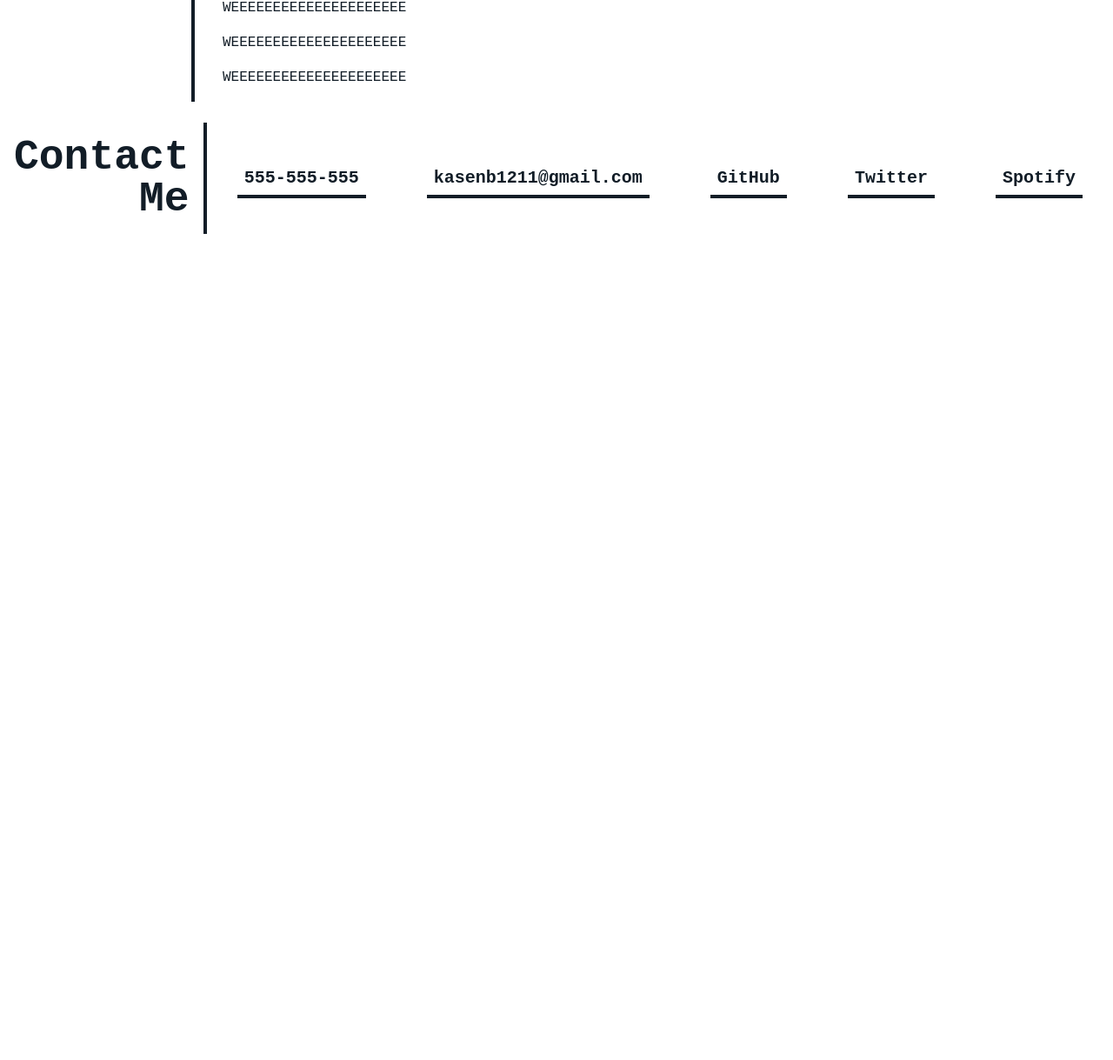
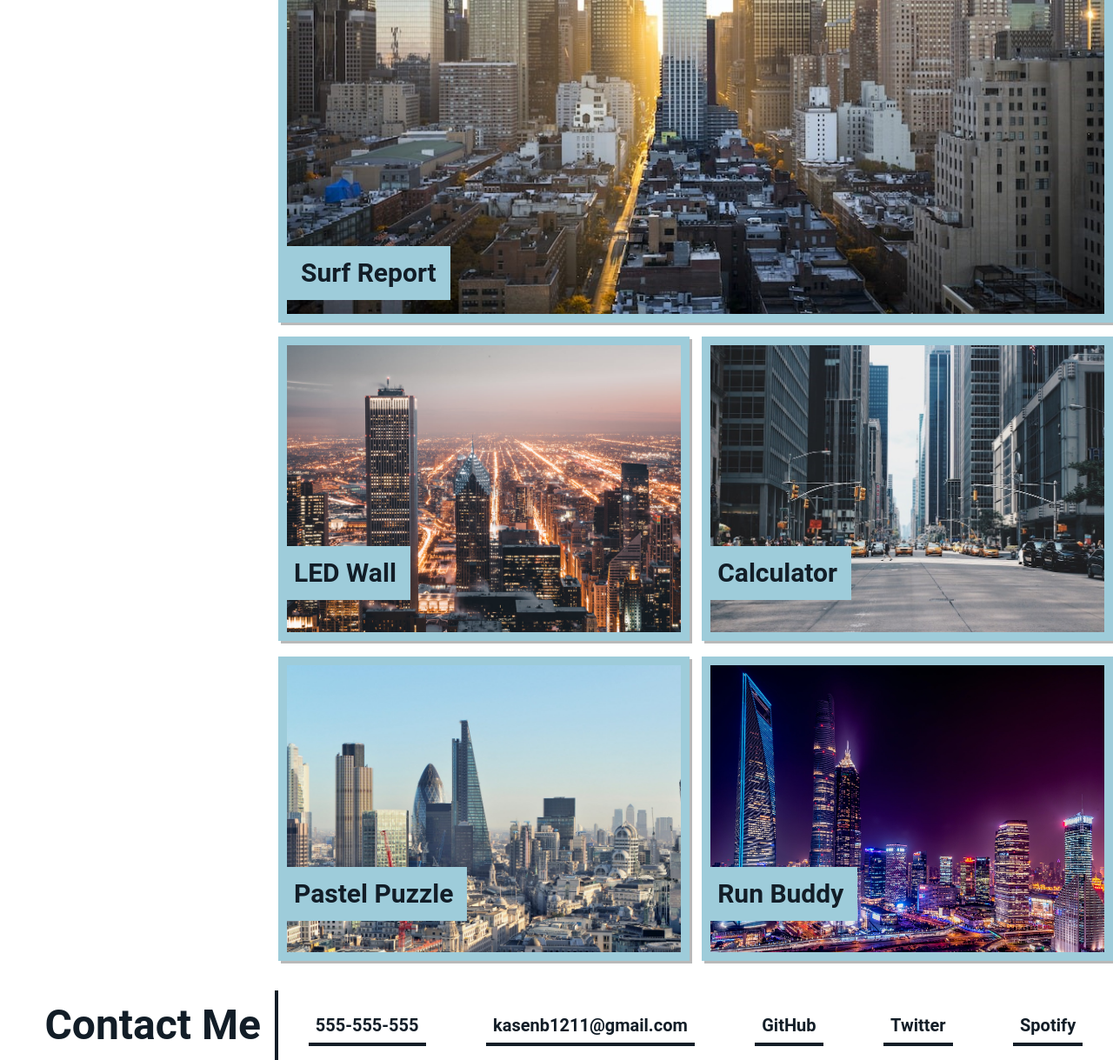
Before and after one commit to BrughK/portfolio-challenge, a plain HTML site: page index.html in a window 1280 px wide. Shown: the part 751-1970 px from the top of the page at 87% size. Before the commit the page ends 1020 px from the top, so only its background shows below. Drawn offline with Linux system fonts and the light colour scheme.

Commit message:
fixed id's, added images, corrected links, arranged containers

```diff
--- a/assets/css/style.css
+++ b/assets/css/style.css
@@ -1,5 +1,5 @@
 body {
-  font-family: 'Courier New', Courier, monospace;
+  font-family: "Roboto" ,sans-serif;
   }
 
 
@@ -14,15 +14,16 @@ header {
   height: 6rem;
   width: 100%;
   background-color: #121d27;
-  color: rgb(134, 207, 230);
+  color: rgb(158, 204, 218);
   }
 
 h1 {
   font-size: 3rem;
-  background-color: rgb(134, 207, 230);
+  background-color: rgb(158, 204, 218);
   color: #121d27;
   margin: 0 0.75rem;
   padding: 0.15rem 0.55rem;
+  display: flex;
 }
 
 nav ul {
@@ -33,7 +34,7 @@ nav ul {
 }
 
 nav a {
-  color: rgb(134, 207, 230);
+  color: rgb(158, 204, 218);
   text-underline-offset: 7px;
   text-decoration: underline;
   text-align: center;
@@ -58,7 +59,7 @@ img {
   font-size: 2rem;
   top: -6rem;
   background-color: #121d27;
-  color: rgb(134, 207, 230);
+  color: rgb(158, 204, 218);
   padding: 0.5rem 1rem;
   right: .75rem;
 }
@@ -77,17 +78,151 @@ section h2 {
   color: #121d27;
   padding: 1rem;
   border-right: solid  0.25rem;
-  flex: 1 0 14rem;
+  flex: 1 0 20rem;
 }
 
-.about {
+#about {
   width: 100%;
   margin: 0 1rem 0 2rem;
 }
 
-.port {
+#port {
   width: 100%;
-  margin: 0 1rem 0 2rem;
+  display:flex;
+  justify-content: center;
+  align-items: flex-start;
+  margin-top: 2%;
+  padding-bottom: 1%;
+}
+
+.container {
+  width:75%;
+}
+
+.large-box {
+  height: 600px;
+  width: 100%;
+  margin-bottom: 1rem;
+  background-image: url(../images/city1.jpg);
+  background-size: cover;
+  background-position: center;
+  display: flex;
+  align-items: flex-end;
+  border: solid rgb(158, 204, 218) .65rem;
+  text-decoration: none;
+  box-shadow: 3px 3px #00000046
+}
+
+.large-box h3 {
+  background-color: rgb(158, 204, 218);
+  color: #121d27;
+  font-size:30px;
+  display: flex;
+  flex-direction:column;
+  align-items:flex-start;
+  margin: 1rem 1rem 1rem 0rem;
+  padding: 1rem 1rem 1rem 1rem;
+}
+
+.box1 {
+  height: 350px;
+  width: 100%;
+  margin-bottom: 0.5rem;
+  background-size: cover;
+  background-position: center;
+  background-image: url(../images/city2.jpg);
+  display: flex;
+  align-items: flex-end;
+  padding-bottom: 1%;
+  border: solid rgb(158, 204, 218) .65rem;
+  box-shadow: 3px 3px #00000046
+}
+
+.box1 h3 {
+  background-color: rgb(158, 204, 218);
+  color: #121d27;
+  font-size:30px;
+  display: flex;
+  flex-direction:column;
+  align-items:flex-start;
+  margin-bottom: 2rem;
+  padding: 1rem 1rem 1rem 0.5rem;
+}
+
+
+.box2 {
+  height: 350px;
+  width: 100%;
+  margin-bottom: 0.5rem;
+  background-size: cover;
+  background-position: center;
+  background-image: url(../images/city3.jpg);
+  display: flex;
+  align-items: flex-end;
+  padding-bottom: 1%;
+  border: solid rgb(158, 204, 218) .65rem;
+  box-shadow: 3px 3px #00000046
+}
+
+.box2 h3 {
+  background-color: rgb(158, 204, 218);
+  color: #121d27;
+  font-size:30px;
+  display: flex;
+  flex-direction:column;
+  align-items:flex-start;
+  margin-bottom: 2rem;
+  padding: 1rem 1rem 1rem 0.5rem;
+}
+
+.box3 {
+  height: 350px;
+  width: 100%;
+  margin-bottom: 0.5rem;
+  background-size: cover;
+  background-position: center;
+  background-image: url(../images/city4.jpg);
+  display: flex;
+  align-items: flex-end;
+  padding-bottom: 1%;
+  border: solid rgb(158, 204, 218) .65rem;
+  box-shadow: 3px 3px #00000046
+}
+
+.box3 h3 {
+  background-color: rgb(158, 204, 218);
+  color: #121d27;
+  font-size:30px;
+  display: flex;
+  flex-direction:column;
+  align-items:flex-start;
+  margin-bottom: 2rem;
+  padding: 1rem 1rem 1rem 0.5rem;
+}
+
+.box4 {
+  height: 350px;
+  width: 100%;
+  margin-bottom: 0.5rem;
+  background-size: cover;
+  background-position: center;
+  background-image: url(../images/city5.jpg);
+  display: flex;
+  align-items: flex-end;
+  padding-bottom: 1%;
+  border: solid rgb(158, 204, 218) .65rem;
+  box-shadow: 3px 3px #00000046
+}
+
+.box4 h3 {
+  background-color: rgb(158, 204, 218);
+  color: #121d27;
+  font-size:30px;
+  display: flex;
+  flex-direction:column;
+  align-items:flex-start;
+  margin-bottom: 2rem;
+  padding: 1rem 1rem 1rem 0.5rem;
 }
 
 p {
@@ -96,12 +231,24 @@ p {
   color: #121d27;
 }
 
+.containerS {
+  display: grid;
+  grid-template-columns: repeat(2,1fr);
+  gap: 1.5%;
+}
+
+
 #contact ul {
   width: 100%;
   display: flex;
   justify-content: space-around;
   align-items: center;
-  list-style-type: none;
+}
+
+
+#contact a:hover{
+  color: #28425a;
+  border-bottom: solid #28425a 0.15rem;
 }
 
 #contact a {
@@ -111,3 +258,11 @@ p {
   font-weight: bold;
   padding: 0.5rem;
 }
+
+
+@media only screen and (max-width: 900px) {
+  .header{
+      flex-direction: column;
+
+  }
+}
--- a/index.html
+++ b/index.html
@@ -9,39 +9,56 @@
     </head>
     <body>
         <!-- Top nav bar -->
-        <header>
+        <header class="header">
             <h1>Kasen Brugh</h1>
             <nav>
                 <ul>
-                    <li><a href="#">About Me</a></li>
-                    <li><a href="#">Work</a></li>
-                    <li><a href="#">Contact Me</a></li>
-                    <li><a href="#">Resume</a></li>
+                    <li><a href="#about">About Me</a></li>
+                    <li><a href="#port">Work</a></li>
+                    <li><a href="#contact">Contact Me</a></li>
+                    <li><a href="">Resume</a></li>
                 </ul>
             </nav>
         </header>
         <!-- Slogan Box -->
-        <img src="./assets/images/city banner.jpg" class="main-image" />
-        <h2 id="slogan">Slogan Placeholder</h2>
+        <img src="./assets/images/city banner.jpg" alt="City Banner">
+        <h2 id="slogan">Cool Slogan Here!</h2>
 
         <main>
             <section>
                 <h2>About Me</h2>
-                <div class="about">
-                    <p>Lorem ipsum, dolor sit amet consectetur adipisicing elit. Tempore quos accusamus culpa beatae, dignissimos voluptates itaque quae ducimus dolorum, voluptas ex impedit laborum. Asperiores modi sequi porro corrupti perspiciatis fugit!</p>
-                    <p>Lorem ipsum, dolor sit amet consectetur adipisicing elit. Tempore quos accusamus culpa beatae, dignissimos voluptates itaque quae ducimus dolorum, voluptas ex impedit laborum. Asperiores modi sequi porro corrupti perspiciatis fugit!</p>
+                <div id="about">
+                    <p>Lorem ipsum, dolor sit amet consectetur adipisicing elit. Tempore quos accusamus culpa beatae, dignissimos voluptates itaque quae ducimus dolorum, voluptas ex impedit laborum. Asperiores modi sequi porro corrupti perspiciatis fugit! Lorem ipsum, dolor sit amet consectetur adipisicing elit.
+                       Tempore quos accusamus culpa beatae, dignissimos voluptates itaque quae ducimus dolorum, voluptas ex impedit laborum. Asperiores modi sequi porro corrupti perspiciatis fugit! Lorem ipsum, dolor sit amet consectetur adipisicing elit. Tempore quos accusamus culpa beatae, dignissimos voluptates
+                       itaque quae ducimus dolorum, voluptas ex impedit laborum. Asperiores modi sequi porro corrupti perspiciatis fugit! Lorem ipsum, dolor sit amet consectetur adipisicing elit. Tempore quos accusamus culpa beatae, dignissimos voluptates itaque quae ducimus dolorum, voluptas ex impedit laborum.
+                       Asperiores modi sequi porro corrupti perspiciatis fugit! Lorem ipsum, dolor sit amet consectetur adipisicing elit. Tempore quos accusamus culpa beatae, dignissimos voluptates itaque quae ducimus dolorum, voluptas ex impedit laborum. Asperiores modi sequi porro corrupti perspiciatis fugit!
+                       Lorem ipsum, dolor sit amet consectetur adipisicing elit. Tempore quos accusamus culpa beatae, dignissimos voluptates itaque quae ducimus dolorum, voluptas ex impedit laborum. Asperiores modi sequi porro corrupti perspiciatis fugit! Lorem ipsum, dolor sit amet consectetur adipisicing elit.
+                       Tempore quos accusamus culpa beatae, dignissimos voluptates itaque quae ducimus dolorum, voluptas ex impedit laborum. Asperiores modi sequi porro corrupti perspiciatis fugit!</p>
                 </div>
             </section>
 
-            <section>
+            <section id="port">
                 <h2>Work</h2>
-                <div class="port">
-                    <!-- Eventually the boxes go here -->
-                    <P>WEEEEEEEEEEEEEEEEEEEEE</P>
-                    <P>WEEEEEEEEEEEEEEEEEEEEE</P>
-                    <P>WEEEEEEEEEEEEEEEEEEEEE</P>
-                    <P>WEEEEEEEEEEEEEEEEEEEEE</P>
-                    <P>WEEEEEEEEEEEEEEEEEEEEE</P>
+                <div class="container">
+                    <div class="containerL">
+                        <div class="large-box">
+                            <a href="https://github.com/BrughK" id="git"><h3>Surf Report</h3></a>
+                        </div>
+                    </div>
+                    <div class="containerS">
+                        <div class="box1">
+                            <a href="https://github.com/BrughK" id="git"><h3>LED Wall</h3></a>
+                        </div>
+                        <div class="box2">
+                            <a href="https://github.com/BrughK" id="git"><h3>Calculator</h3></a>
+                        </div>
+                        <div class="box3">
+                            <a href="https://github.com/BrughK" id="git"><h3>Pastel Puzzle</h3></a>
+                        </div>
+                        <div class="box4">
+                            <a href="https://github.com/BrughK" id="git"><h3>Run Buddy</h3></a>
+                        </div>
+                    </div>
                 </div>
             </section>
 
@@ -50,7 +67,7 @@
                 <ul>
                     <li><a href="">555-555-555</a></li>
                     <li><a href="">kasenb1211@gmail.com</a></li>
-                    <li><a href="">GitHub</a></li>
+                    <li><a href="https://github.com/BrughK">GitHub</a></li>
                     <li><a href="">Twitter</a></li>
                     <li><a href="">Spotify</a></li>
                 </ul>
```
Also changed, not shown: assets/images/city1.jpg (added), assets/images/city2.jpg (added), assets/images/city3.jpg (added), assets/images/city4.jpg (added), assets/images/city5.jpg (added).
